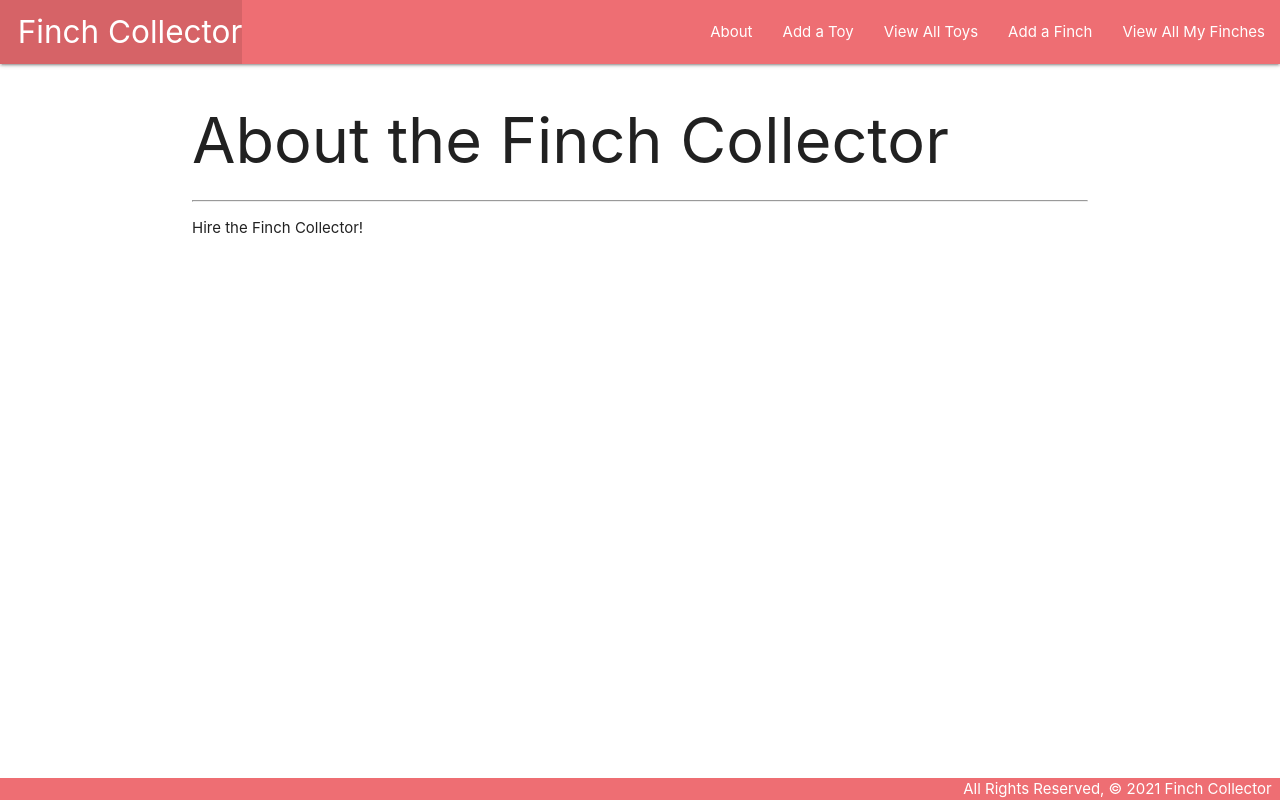
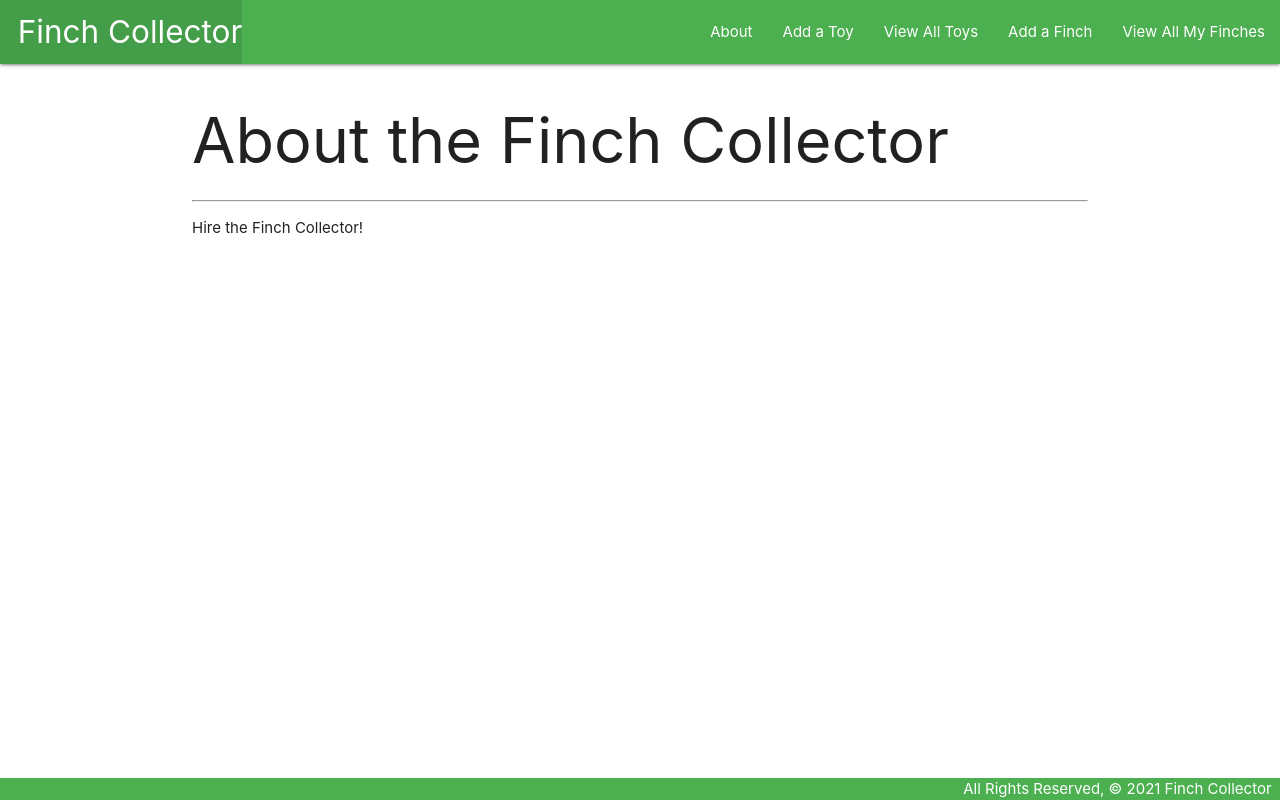
Before and after one commit to cokorie/finchcollector, a Django app: page /about/ in a window 1280 px wide. Run offline with Django 3.2, Linux system fonts and the light colour scheme.

Commit message:
Green Header & Footer

```diff
--- a/main_app/templates/base.html
+++ b/main_app/templates/base.html
@@ -14,7 +14,7 @@
 <body>
   <header class="navbar-fixed">
     <nav>
-      <div class="nav-wrapper">
+      <div class="nav-wrapper green">
         <ul>
           <li><a href="{% url 'home' %}" class="left brand-logo">&nbsp;&nbsp;Finch Collector</a></li>
         </ul>
@@ -32,7 +32,7 @@
     {% block content %}
     {% endblock %}
   </main>
-  <footer class="page-footer">
+  <footer class="page-footer green">
     <div class="right">All Rights Reserved, &copy; 2021 Finch Collector &nbsp;</div>
   </footer>
 </body>
```
